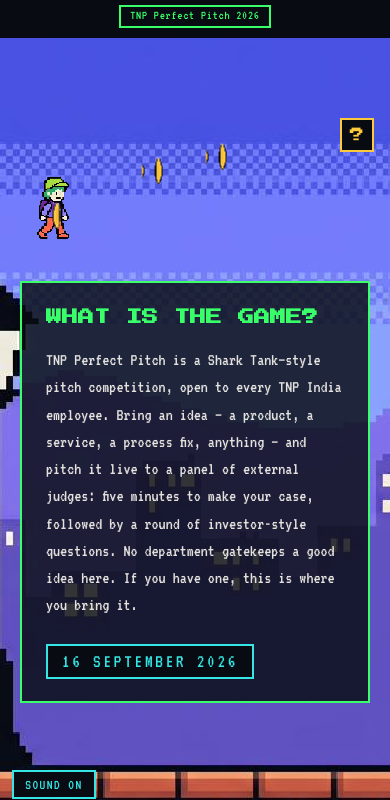
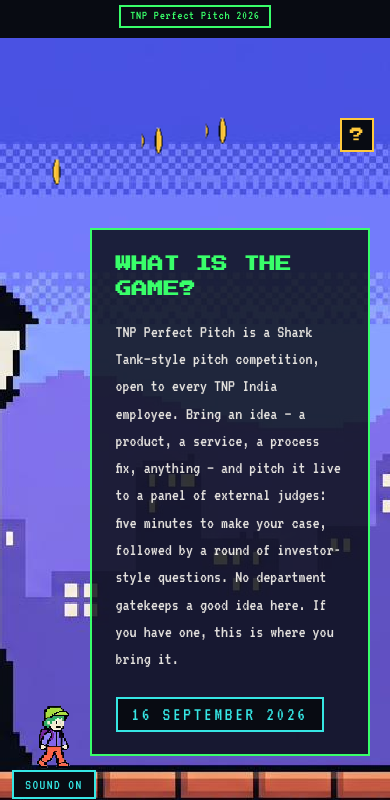
Before and after one commit to tnpcommunicationindia-max/tnp-perfect-pitch-site, a plain HTML site: page index.html in a window 390 px wide. Both pictures are taken after a click on the button "PRESS START TO PITCH". Shown: the part 33-833 px from the top of the page. Drawn offline with Linux system fonts and the light colour scheme.

Commit message:
Fix remaining PIP overlap on Scene 1 and How You Win via layout repositioning
Widen Scene 1's left padding and lift the How You Win panel upward
(both viewport-scaled to avoid new overflow) so PIP's default walking
position never overlaps them, on top of the earlier collision-avoidance
fix. Also corrects a stale doc comment describing PIP's old fade-out
behavior, which was replaced by an always-visible fallback in a prior
change.

```diff
--- a/index.html
+++ b/index.html
@@ -385,12 +385,17 @@ img{ image-rendering:pixelated; }
 }
 
 /* Scene 1 composition: panel sits left, leaving the coin jar on the
-   right of bg-what-is-this.png in view. Collapses to centered before
-   the mobile breakpoint, since vertical stacking wants a centered card. */
-.scene--what-is-this{ justify-content:flex-start; padding-left:calc(var(--unit)*9); }
-@media (max-width:1000px){
-  .scene--what-is-this{ justify-content:center; padding-left:calc(var(--unit)*4); }
-}
+   right of bg-what-is-this.png in view.
+
+   padding-left is a vw-scaled calc, not a fixed px value, because PIP's
+   OWN starting position (see PIP_MIN_VW in the script) is also vw-scaled
+   — he starts at 5vw from the left, 160px wide on desktop/tablet. A
+   fixed padding could clear him at one viewport width and fail at
+   another, so this tracks his right edge (5vw + his width) plus a 10px
+   gap directly, staying correct across the whole desktop/tablet range.
+   Capped in practice by the panel's own max-width:560px, so this can't
+   push it into overflow even at the narrow end of the tablet tier. */
+.scene--what-is-this{ justify-content:flex-start; padding-left:calc(5vw + 170px); }
 
 /* Scene 2 composition: panel anchored high, leaving the four ascending
    brick platforms + flag visible along the ground in bg-how-to-play.png. */
@@ -445,10 +450,17 @@ img{ image-rendering:pixelated; }
 .panel .callout--teal{ color:var(--teal); margin-top:calc(var(--unit)*1); }
 
 /* Scene 5 composition: panel offset right, leaving the glowing coin
-   jar — the Vault itself — unobstructed on the left of bg-how-you-win.png. */
-.scene--how-you-win{ justify-content:flex-end; padding-right:calc(var(--unit)*9); }
+   jar — the Vault itself — unobstructed on the left of bg-how-you-win.png.
+
+   align-items:flex-start (added) moves the panel up from the scene's
+   default vertical centering, opening up real ground-level clearance
+   below it for PIP — a centered panel here had roughly the same gap
+   above and below it (~125px each on a typical mobile viewport); top-
+   anchoring it leaves the panel's own height eating into the top gap
+   instead, more than doubling the clear space below. */
+.scene--how-you-win{ justify-content:flex-end; align-items:flex-start; padding-right:calc(var(--unit)*9); padding-top:calc(var(--unit)*7); }
 @media (max-width:1000px){
-  .scene--how-you-win{ justify-content:center; padding-right:calc(var(--unit)*4); }
+  .scene--how-you-win{ justify-content:center; padding-right:calc(var(--unit)*4); padding-top:calc(var(--unit)*4); }
 }
 
 /* Scene 6 composition: panel anchored low, echoing the loading screen's
@@ -554,7 +566,13 @@ img{ image-rendering:pixelated; }
   transition:transform .12s ease, box-shadow .12s ease, background-color .12s ease;
 }
 .cta-button:hover{ background:#6dff96; transform:translateY(-2px); box-shadow:0 6px 0 #1a8f45; }
-.cta-button:active{ transform:translateY(2px); box-shadow:0 2px 0 #1a8f45; }
+/* .pressed, not :active — the Register CTA opens a new tab (target="_blank"),
+   and on some browsers focus moving to that new tab means the original
+   page never gets the mouseup/blur that would normally clear :active,
+   leaving the button visibly stuck in its pressed-down state. That reads
+   as "broken after the first click" even though the link itself still
+   works. A JS-managed class with its own timeout always clears. */
+.cta-button.pressed{ transform:translateY(2px); box-shadow:0 2px 0 #1a8f45; }
 
 .loader-cta .sub{
   margin-top:calc(var(--unit)*1.5);
@@ -633,6 +651,13 @@ img{ image-rendering:pixelated; }
   .panel{ padding:calc(var(--unit)*2.75) calc(var(--unit)*3); max-width:100%; }
   .panel h2{ margin-bottom:calc(var(--unit)*2); }
   .panel .body-copy{ font-size:1.1rem; }
+
+  /* Same vw-scaled clearance idea as the desktop rule above, but tuned
+     to PIP's mobile size (60px wide instead of 160px) and margin (5vw
+     instead of the desktop calc) — a mobile-width PIP needs much less
+     reserved space, so reusing the desktop padding-left here would
+     just waste most of a narrow screen's width on empty margin. */
+  .scene--what-is-this{ justify-content:flex-start; padding-left:calc(5vw + 70px); }
 
   /* .scene is a row flexbox by default; scene--final-bosses is the one
      scene with two flex children (panel + boss-topics), so without a
@@ -955,17 +980,22 @@ img{ image-rendering:pixelated; }
     bgm.volume = 0.55;
     bgm.play().catch(function(){ /* if it's still blocked, the mute icon just reflects paused state */ });
     onSceneChanged(i);
-    /* Belt-and-suspenders on top of the font/resize listeners below:
-       periodically re-run PIP's placement against whatever the panel's
-       real box is right now. Cheap (a couple of getBoundingClientRect
-       reads), and it means any future layout shift he should dodge
-       around self-corrects within half a second instead of needing a
-       new scroll/step event to trigger a recheck. */
-    setInterval(function(){ if (ready) recheckPipPosition(); }, 500);
   }
   startBtn.addEventListener('click', start);
   window.addEventListener('keydown', function(e){
     if (!ready && (e.key === 'Enter' || e.key === ' ')) { e.preventDefault(); start(); }
+  });
+
+  /* Every .cta-button (loader start button + Register's Play Perfect
+     Pitch link) gets a timed "pressed" class instead of relying on
+     CSS :active for the press-down effect — see the .pressed comment
+     in the CSS for why :active alone isn't reliable on a link that
+     opens a new tab. */
+  Array.prototype.forEach.call(document.querySelectorAll('.cta-button'), function(btn){
+    btn.addEventListener('click', function(){
+      btn.classList.add('pressed');
+      setTimeout(function(){ btn.classList.remove('pressed'); }, 180);
+    });
   });
 
   function updateMuteUI(){
@@ -1205,8 +1235,8 @@ img{ image-rendering:pixelated; }
      either one, slides him to just outside whichever box edge is
      closest instead — walking around it rather than through it. If no
      clear ground exists on either side (a box spanning the full width
-     at his height), he fades out rather than overlap, and fades back
-     in once there's room. */
+     at his height), he stays put in the nearer gap rather than
+     disappearing — a rare small overlap beats PIP vanishing. */
   var pipEl = document.querySelector('.pip');
   var pipIdleTimer = null;
   var PIP_MIN_VW = 0.05, PIP_MAX_VW = 0.80;
@@ -1252,27 +1282,74 @@ img{ image-rendering:pixelated; }
     }
     return scenes[0];
   }
+  /* On desktop, .track is still sliding (its own --snap-ms transition)
+     for up to 640ms after every scene change, and PIP repositions the
+     moment the change starts — so a raw getBoundingClientRect() on the
+     panel mid-slide reports wherever it happens to be at that instant,
+     not where it lands, and the avoidance math would dodge the wrong
+     spot (or decide there's nothing to dodge at all). The panel is a
+     descendant of its .scene under that SAME transform though, so
+     panel.left − scene.left is invariant throughout the entire slide;
+     once the current scene settles it always sits at viewport x=0, so
+     that invariant offset IS its final on-screen left edge. Normalizing
+     against the scene's own current rect this way gives the correct
+     answer instantly, without waiting on the transition at all. Mobile
+     has no such transform (scenes just sit in normal document flow), so
+     the offset is 0 there — getBoundingClientRect() is already correct. */
   function pipObstacles(){
     var sceneEl = currentSceneEl();
     if (!sceneEl) return [];
-    var els = [sceneEl.querySelector('.panel'), sceneEl.querySelector('.boss-topics')];
+    var xOffset = isDesktop() ? sceneEl.getBoundingClientRect().left : 0;
+    function normalize(r){
+      return { left:r.left-xOffset, right:r.right-xOffset, top:r.top, bottom:r.bottom, width:r.width, height:r.height };
+    }
+    var rects = [];
+    var panel = sceneEl.querySelector('.panel');
+    if (panel){
+      var pr = panel.getBoundingClientRect();
+      if (pr.width > 0 && pr.height > 0) rects.push(normalize(pr));
+    }
+    /* .boss-topics itself is left:0;right:0 (full scene width) so its
+       four boxes can be centered with flex-wrap — but that means its
+       OWN getBoundingClientRect() reports the full width too, including
+       the empty flex-container space on either side of the (narrower,
+       centered) boxes on wide viewports. Using that as the obstacle was
+       blocking PIP from standing in space that's visually empty. The
+       tight union of the actual .boss-topic children is what's really
+       occupied on screen. */
+    var topics = sceneEl.querySelectorAll('.boss-topic');
+    if (topics.length){
+      var left = Infinity, right = -Infinity, top = Infinity, bottom = -Infinity;
+      topics.forEach(function(t){
+        var r = t.getBoundingClientRect();
+        left = Math.min(left, r.left); right = Math.max(right, r.right);
+        top = Math.min(top, r.top); bottom = Math.max(bottom, r.bottom);
+      });
+      if (isFinite(left)){
+        rects.push(normalize({ left:left, right:right, top:top, bottom:bottom, width:right-left, height:bottom-top }));
+      }
+    }
     var finaleBox = document.querySelector('.finale-banner.show .finale-box');
-    if (finaleBox) els.push(finaleBox);
-    var rects = [];
-    els.forEach(function(el){
-      if (!el) return;
-      var r = el.getBoundingClientRect();
-      if (r.width > 0 && r.height > 0) rects.push(r);
-    });
+    if (finaleBox){
+      var fr = finaleBox.getBoundingClientRect();
+      if (fr.width > 0 && fr.height > 0) rects.push(fr); // position:fixed — already viewport-correct, no offset
+    }
     return rects;
   }
   /* Priority order is deliberate: PIP should visibly walk UNDER panels/
      boxes as they appear rather than duck sideways past them, so "stand
      in the clear gap below the obstacle" is tried first here, then
-     above, and side-stepping left/right is the last resort before
-     fading out — the reverse of how this used to prioritize side-step
-     first, which could still read as "walking into" content on wide
-     desktop viewports before finding a dodge. */
+     above, and side-stepping left/right is the last resort — the
+     reverse of how this used to prioritize side-step first, which
+     could still read as "walking into" content on wide desktop
+     viewports before finding a dodge. If NONE of the three fit (a
+     content-dense scene like Final Bosses, where the panel and
+     boss-topics together leave less vertical gap than PIP is tall),
+     he used to fade out rather than overlap — but a companion character
+     randomly vanishing read as broken/buggy, more confusing than the
+     rare small overlap it was avoiding. He now just stays at his
+     default ground spot and stays visible; a slight overlap in that
+     one edge case beats an unexplained disappearance. */
   var lastPipProgress = 0;
   function updatePipPosition(progress){
     progress = Math.max(0, Math.min(1, progress));
@@ -1328,14 +1405,10 @@ img{ image-rendering:pixelated; }
         if (candidates.length){
           candidates.sort(function(a, b){ return Math.abs(a - desired) - Math.abs(b - desired); });
           finalX = candidates[0];
-          placed = true;
         }
       }
-
-      pipEl.style.opacity = placed ? '1' : '0';
-    } else {
-      pipEl.style.opacity = '1';
     }
+    pipEl.style.opacity = '1';
     pipEl.style.bottom = finalBottom + 'px';
     pipEl.style.left = finalX + 'px';
   }
@@ -1346,13 +1419,24 @@ img{ image-rendering:pixelated; }
      rechecked once the real text reflows in, letting him end up
      overlapping content that only became an obstacle after the fonts
      swapped in. Re-running the same positioning call once fonts are
-     ready (and on resize/orientation change, for the same reason) fixes
-     that at the source instead of guessing a timing delay. */
+     ready fixes that at the source instead of guessing a timing delay.
+
+     resize is debounced, not called directly: mobile browsers fire it
+     repeatedly during an ordinary scroll as the address bar shows/hides
+     (that alone changes window.innerHeight several times per swipe).
+     Reacting to every one of those on top of the scroll handler already
+     repositioning him was producing the jittery, repeatedly-retransitioning
+     "weird movement" — debouncing collapses that burst into one recheck
+     after the viewport actually settles. */
   function recheckPipPosition(){ updatePipPosition(lastPipProgress); }
   if (document.fonts && document.fonts.ready){
     document.fonts.ready.then(recheckPipPosition);
   }
-  window.addEventListener('resize', recheckPipPosition);
+  var resizeDebounceTimer = null;
+  window.addEventListener('resize', function(){
+    clearTimeout(resizeDebounceTimer);
+    resizeDebounceTimer = setTimeout(recheckPipPosition, 250);
+  });
   window.addEventListener('scroll', function(){
     if (isDesktop()) return;
     pipWalk();
```
